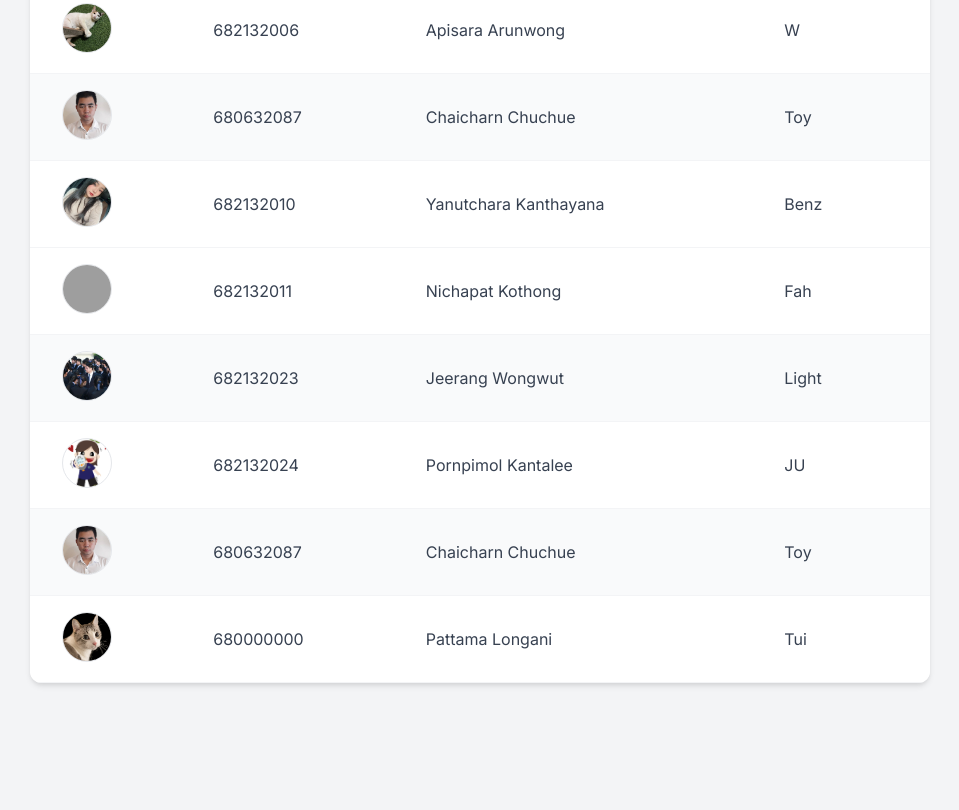
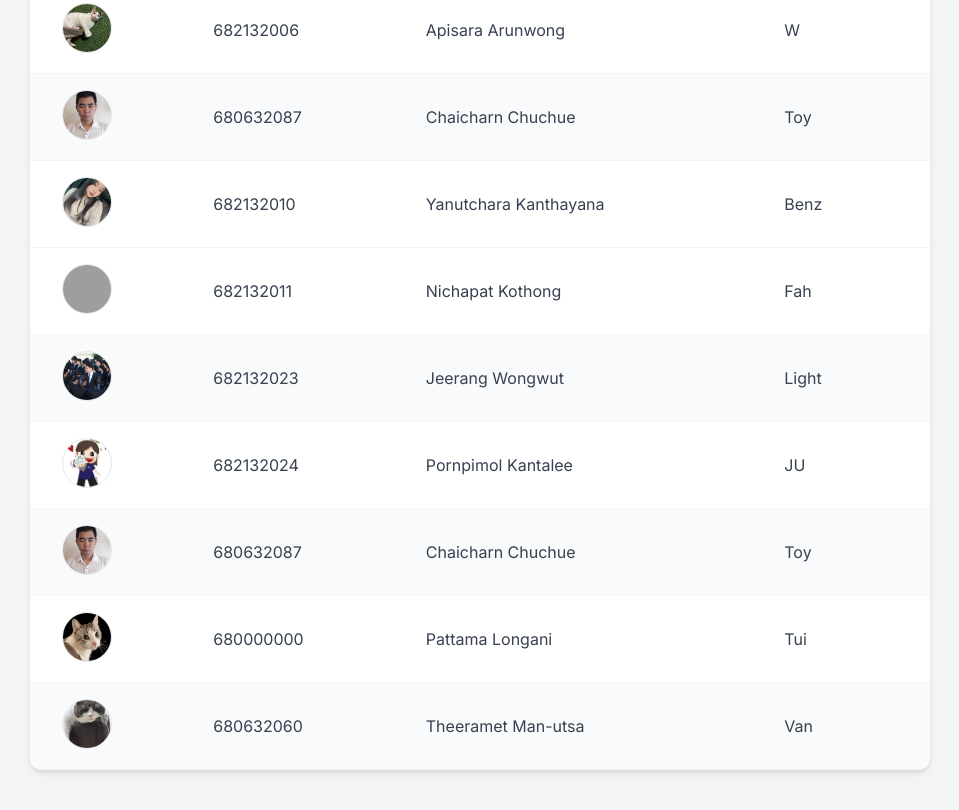
Before and after one commit to chartchai/713-2025-Student-Catalog, a website: page docs/index.html in a window 1280 px wide. Shown: the part 748-1558 px from the top of the page, without its empty margins (160-1119 px from the left). Before the commit the page ends 1471 px from the top, so only its background shows below. Drawn offline with Linux system fonts and the light colour scheme; grey boxes are pictures that could not be loaded.

Commit message:
Add student van theeramet

```diff
--- a/docs/index.html
+++ b/docs/index.html
@@ -203,6 +203,18 @@
             <td data-label="Name Surname">Pattama Longani</td>
             <td data-label="Nickname">Tui</td>
           </tr>
+          <tr>
+            <td data-label="Avatar" class="avatar-cell">
+              <img
+                src="assets/680632060_van.JPG"
+                alt="New Student Avatar"
+                class="avatar-img"
+              />
+            </td>
+            <td data-label="Student ID">680632060</td>
+            <td data-label="Name Surname">Theeramet Man-utsa</td>
+            <td data-label="Nickname">Van</td>
+          </tr>
         </tbody>
 
         <!--
```
Also changed, not shown: docs/assets/680632060_van.JPG (added).
